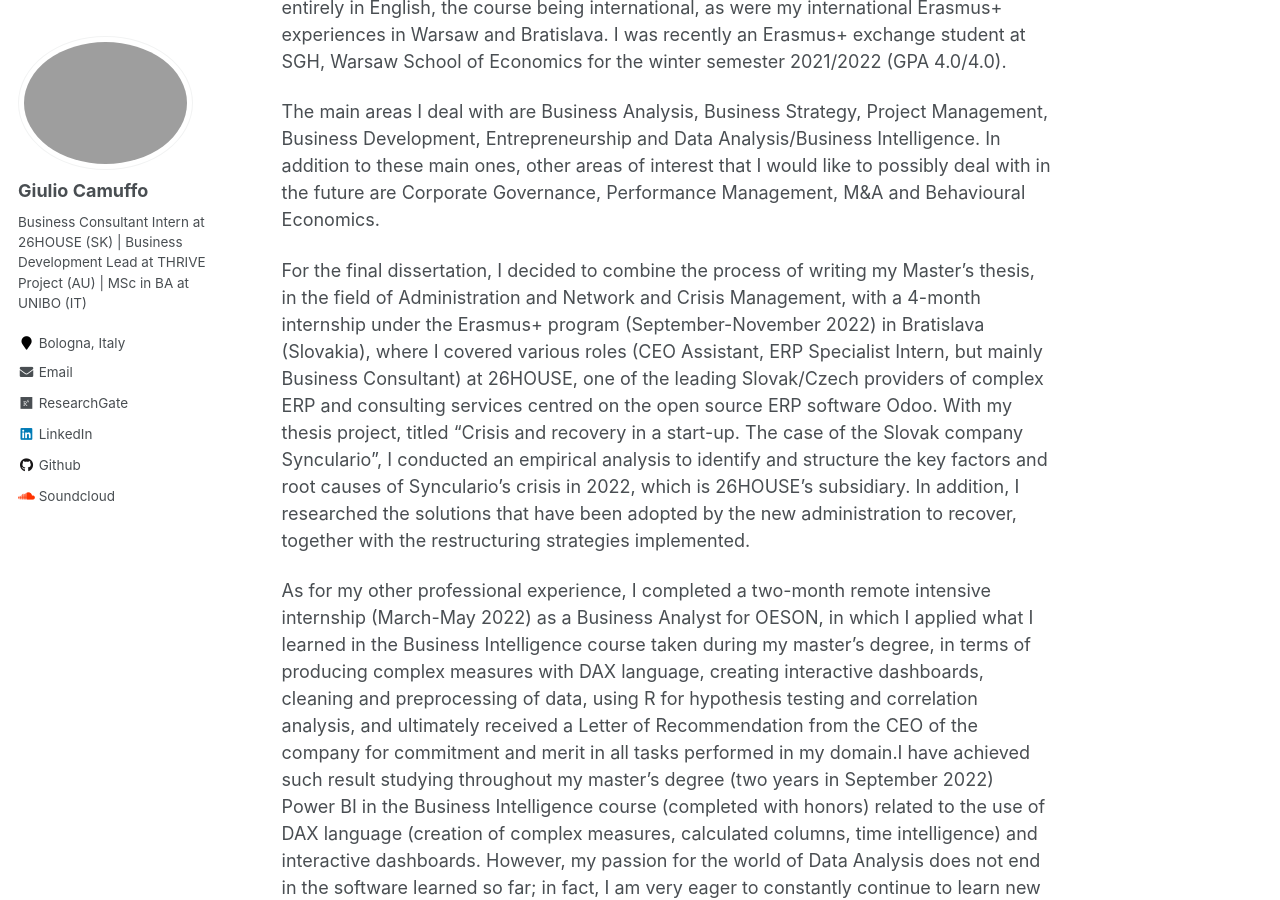
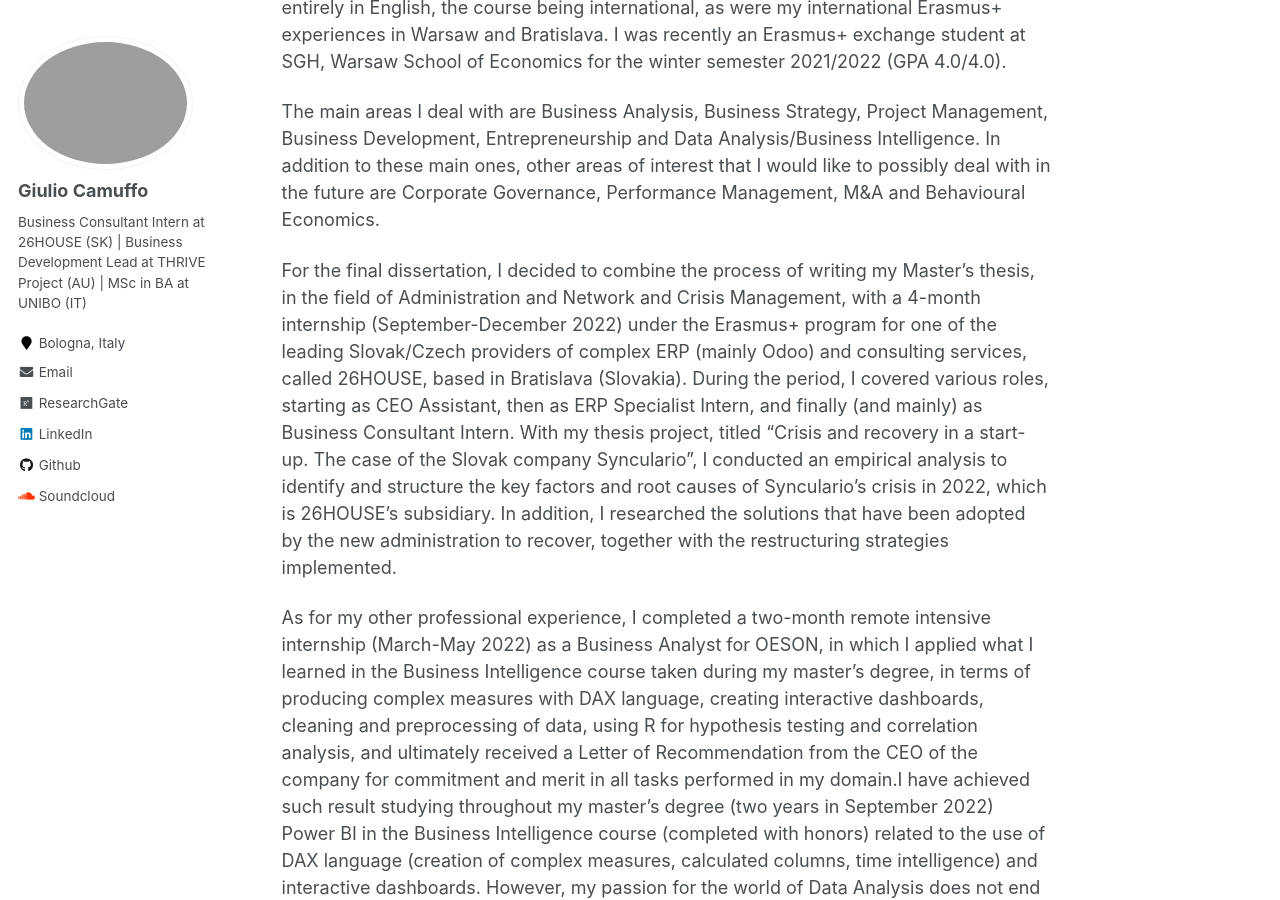
Before and after one commit to giulio-camuffo/giulio-camuffo.github.io, a Jekyll site: the page built from _pages/about.md, in a window 1280 px wide and 900 px high, scrolled down 325 px. Built offline with Jekyll 4.4.1, drawn with Linux system fonts in a browser that asks for light colours; nearby versions of some CDN libraries.

Commit message:
Update about.md

```diff
--- a/_pages/about.md
+++ b/_pages/about.md
@@ -13,7 +13,7 @@ Hi there! I am Giulio, and I come from Italy. On 30 March 2023, I graduated from
 The main areas I deal with are Business Analysis, Business Strategy, Project Management, Business Development, Entrepreneurship and Data Analysis/Business Intelligence.
 In addition to these main ones, other areas of interest that I would like to possibly deal with in the future are Corporate Governance, Performance Management, M&A and Behavioural Economics.
 
-For the final dissertation, I decided to combine the process of writing my Master's thesis, in the field of Administration and Network and Crisis Management, with a 4-month internship under the Erasmus+ program (September-November 2022) in Bratislava (Slovakia), where I covered various roles (CEO Assistant, ERP Specialist Intern, but mainly Business Consultant) at 26HOUSE, one of the leading Slovak/Czech providers of complex ERP and consulting services centred on the open source ERP software Odoo. With my thesis project, titled "Crisis and recovery in a start-up. The case of the Slovak company Synculario", I conducted an empirical analysis to identify and structure the key factors and root causes of Synculario's crisis in 2022, which is 26HOUSE's subsidiary. In addition, I researched the solutions that have been adopted by the new administration to recover, together with the restructuring strategies implemented.
+For the final dissertation, I decided to combine the process of writing my Master's thesis, in the field of Administration and Network and Crisis Management, with a 4-month internship (September-December 2022) under the Erasmus+ program for one of the leading Slovak/Czech providers of complex ERP (mainly Odoo) and consulting services, called 26HOUSE, based in Bratislava (Slovakia). During the period, I covered various roles, starting as CEO Assistant, then as ERP Specialist Intern, and finally (and mainly) as Business Consultant Intern. With my thesis project, titled "Crisis and recovery in a start-up. The case of the Slovak company Synculario", I conducted an empirical analysis to identify and structure the key factors and root causes of Synculario's crisis in 2022, which is 26HOUSE's subsidiary. In addition, I researched the solutions that have been adopted by the new administration to recover, together with the restructuring strategies implemented.
 
 As for my other professional experience, I completed a two-month remote intensive internship (March-May 2022) as a Business Analyst for OESON, in which I applied what I learned in the Business Intelligence course taken during my master's degree, in terms of producing
                           complex measures with DAX language, creating interactive dashboards, cleaning and preprocessing of data, using R for hypothesis testing and correlation analysis, and ultimately received a Letter of
```
